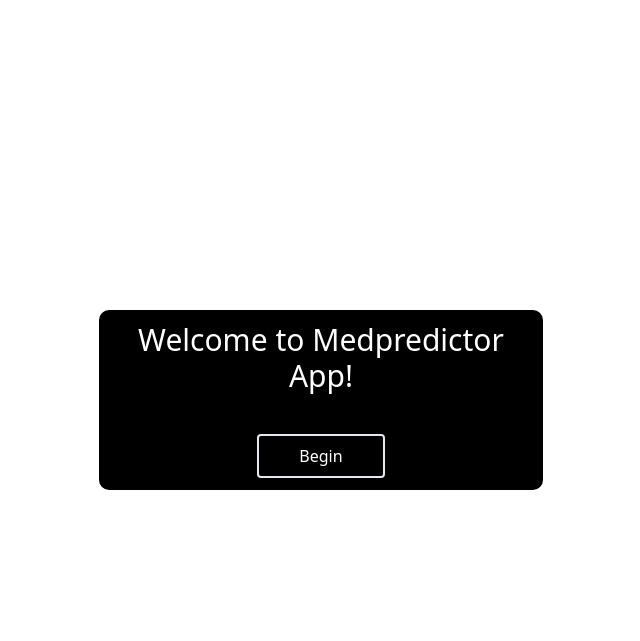
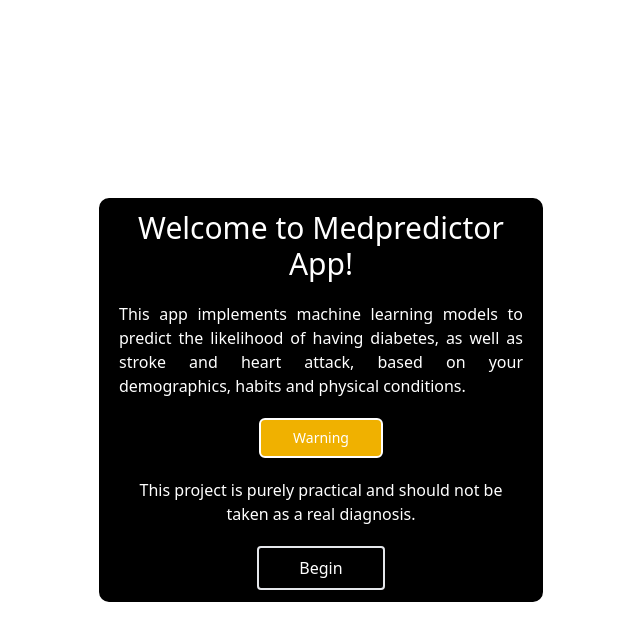
Before and after one commit to jeremias-mena/medpredictor-ML, a Django app: template medpredictor/medpredictor-app/medpredapp/templates/home.html in a window 1280 px wide. Shown: the top 641 px of the page, without its empty margins (319-959 px from the left). Run offline with Django 5.2, Linux system fonts and the light colour scheme; the template is opened without the code that fills it, so the values that code supplies are empty.

```diff
--- a/medpredictor/medpredictor-app/medpredapp/templates/home.html
+++ b/medpredictor/medpredictor-app/medpredapp/templates/home.html
@@ -11,8 +11,21 @@
 <body class="flex items-center justify-center min-h-screen bg-white" style="height: 100%;">
     <div class="bg-black text-white border-2 px-5 py-3 rounded-xl flex flex-col gap-y-5 w-3/4 md:w-1/2 max-w-md box-border">
         <h1 class="text-center text-3xl">Welcome to Medpredictor App!</h1>
-        <p class="text-justify"></p>
-        <button class="p-2 px-10 border-2 mx-auto hover:bg-green-600 hover:text-gray-200 hover:border-white border-gray-200 rounded">Begin</button>
+        <p class="text-justify">
+            This app implements machine learning models to predict the likelihood of having diabetes,
+            as well as stroke and heart attack, based on your demographics, habits and physical conditions.
+        </p>
+        <div class="flex justify-center items-center">
+            <div class="bg-yellow-500 text-white border-2 border-white px-8 py-2 rounded-md text-center text-sm w-fit">
+                Warning
+            </div>
+        </div>
+        <p class="text-center">
+            This project is purely practical and should not be taken as a real diagnosis.
+        </p>
+        <a href="{% url 'register_user' %}" class="p-2 px-10 border-2 mx-auto hover:bg-green-600 hover:text-gray-200 hover:border-white border-gray-200 rounded">
+        Begin
+        </a>
     </div>
 </body>
 </html>
```
